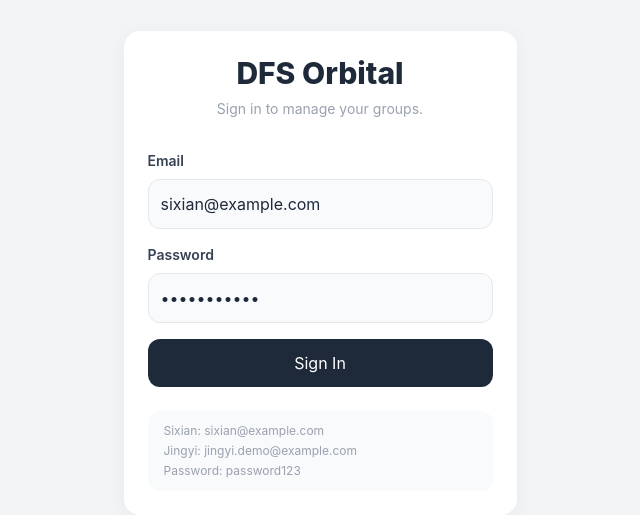
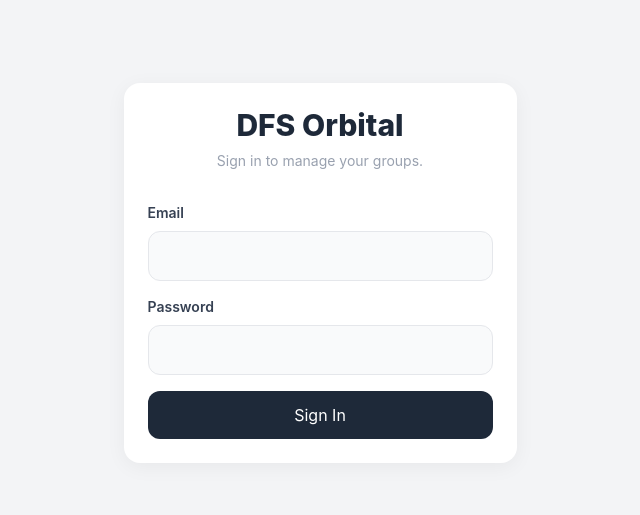
Before and after one commit to Arand0mjos3f/dfs-orbital-2026, a React (Vite) app in the folder frontend/: page /login in a window 1280 px wide. Shown: the part 127-642 px from the top of the page, without its empty margins (320-960 px from the left). Built offline with nearby package versions, Linux system fonts and the light colour scheme; no server answers.

Commit message:
Polish login form for milestone 3

```diff
--- a/frontend/src/features/auth/Login.jsx
+++ b/frontend/src/features/auth/Login.jsx
@@ -24,8 +24,8 @@ export default function Login() {
   const location = useLocation();
   const { isAuthenticated, setAuth } = useAuthStore();
 
-  const [email, setEmail] = useState('sixian@example.com');
-  const [password, setPassword] = useState('password123');
+  const [email, setEmail] = useState('');
+  const [password, setPassword] = useState('');
   const [error, setError] = useState('');
 
   const from = location.state?.from?.pathname || '/dashboard';
@@ -128,12 +128,6 @@ export default function Login() {
             Sign In
           </button>
         </form>
-
-        <div className="mt-6 rounded-xl bg-gray-50 px-4 py-3 text-xs text-gray-400">
-          <p>Sixian: sixian@example.com</p>
-          <p className="mt-1">Jingyi: jingyi.demo@example.com</p>
-          <p className="mt-1">Password: password123</p>
-        </div>
       </div>
     </div>
   );
```
